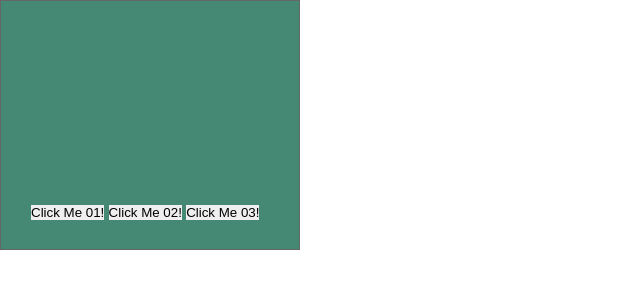
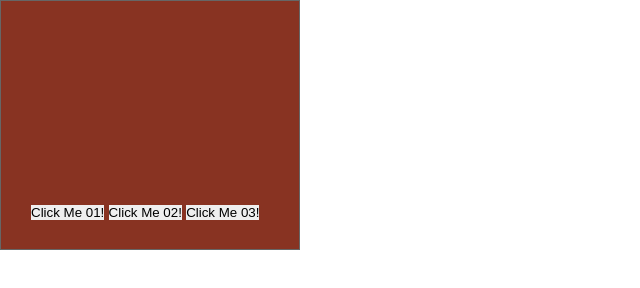
Before and after one commit to MyrddinEmrys/300x250, a plain HTML site: page index.html in a window 1280 px wide. Shown: the whole page, without its empty margins (0-640 px from the left). Drawn offline with Linux system fonts and the light colour scheme.

Commit message:
changed background color banner = #883322 (red)

```diff
--- a/css/elements.css
+++ b/css/elements.css
@@ -38,7 +38,7 @@
     top: 0;
     width: 300px;
     height: 250px;
-    background-color: #458975;
+    background-color: #883322;
 
     -webkit-transform: scale(1.2);
     -moz-transform: scale(1.2);
```
